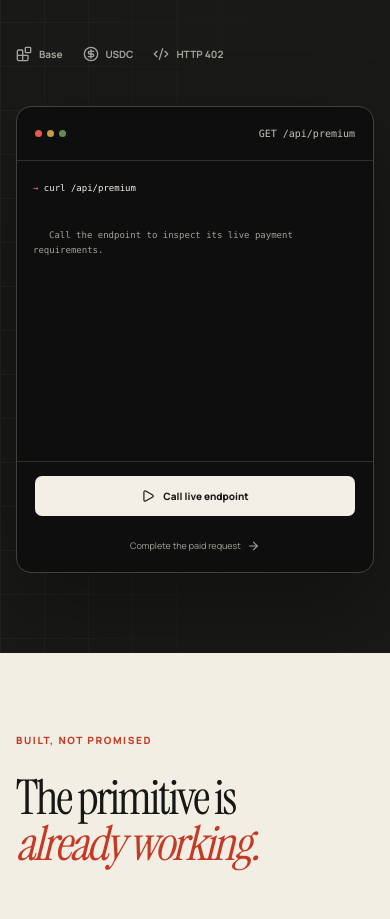
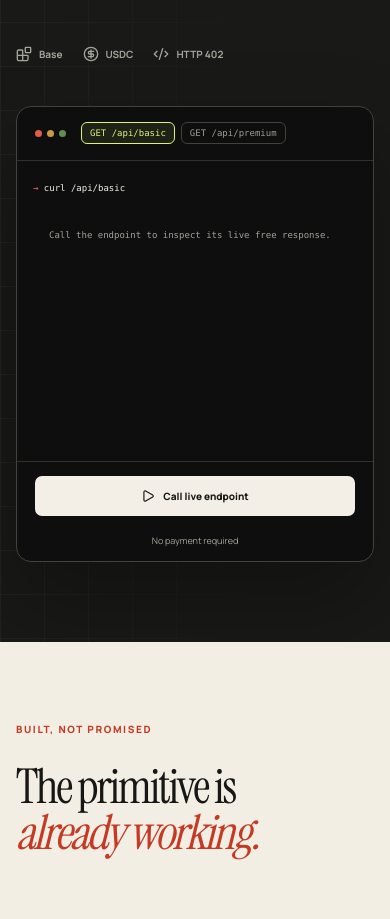
Before and after one commit to tonkaxxx/agent_pay, a Next.js app in the folder web/: page / in a window 390 px wide. Shown: the part 3230-4149 px from the top of the page. Built offline with nearby package versions, Linux system fonts and the light colour scheme; no server answers.

Commit message:
feat: new free api

```diff
--- /dev/null
+++ b/web/src/app/api/basic/route.ts
@@ -0,0 +1,6 @@
+import { createBasicHandler } from "@/features/basic-api/handler";
+
+export const runtime = "nodejs";
+export const dynamic = "force-dynamic";
+
+export const GET = createBasicHandler();
--- a/web/src/app/globals.css
+++ b/web/src/app/globals.css
@@ -104,7 +104,10 @@ button { font: inherit; }
 .window-dots span:first-child { background: #e55a48; }
 .window-dots span:nth-child(2) { background: #c99a42; }
 .window-dots span:last-child { background: #648d55; }
-.api-console__endpoint { color: #c4c2ba; }
+.api-console__tabs { display: flex; gap: 6px; justify-content: center; }
+.api-console__tab { padding: 5px 10px; border: 1px solid #41423b; border-radius: 6px; background: transparent; color: #9b9d94; font-family: inherit; font-size: 10px; cursor: pointer; transition: color .2s ease, border-color .2s ease, background .2s ease; }
+.api-console__tab:hover { color: #c4c2ba; }
+.api-console__tab.is-active { border-color: var(--acid); color: var(--acid); background: rgba(217,244,122,.08); }
 .api-console__status { justify-self: end; color: #9b9d94; }
 .api-console__status.is-live { color: var(--acid); }
 .api-console__body { min-height: 330px; padding: 28px; font-family: ui-monospace, SFMono-Regular, Menlo, monospace; font-size: 11px; line-height: 1.75; }
@@ -266,7 +269,8 @@ button { font: inherit; }
   .step-arrow { display: none; }
   .live-api-section { padding-left: 16px; padding-right: 16px; }
   .api-console__bar { grid-template-columns: auto 1fr; gap: 15px; }
-  .api-console__endpoint { justify-self: end; }
+  .api-console__tabs { justify-content: flex-start; }
+  .api-console__tab { font-size: 9px; padding: 5px 8px; white-space: nowrap; }
   .api-console__status { display: none; }
   .api-console__body { min-height: 300px; padding: 20px 16px; font-size: 9px; }
   .api-console__footer { align-items: stretch; flex-direction: column; }
--- a/web/src/components/live-api-demo.tsx
+++ b/web/src/components/live-api-demo.tsx
@@ -2,6 +2,8 @@
 
 import { ArrowRight, LoaderCircle, Play, RotateCcw } from "lucide-react";
 import { useState } from "react";
+
+type Endpoint = "basic" | "premium";
 
 type DemoState =
   | { readonly kind: "idle" }
@@ -9,13 +11,19 @@ type DemoState =
   | { readonly kind: "response"; readonly status: number; readonly payload: unknown }
   | { readonly kind: "error" };
 
+const endpoints: Readonly<Record<Endpoint, { readonly path: string; readonly url: string }>> = {
+  basic: { path: "GET /api/basic", url: "/api/basic" },
+  premium: { path: "GET /api/premium", url: "/api/premium" },
+};
+
 export function LiveApiDemo() {
+  const [endpoint, setEndpoint] = useState<Endpoint>("basic");
   const [state, setState] = useState<DemoState>({ kind: "idle" });
 
   async function callEndpoint() {
     setState({ kind: "loading" });
     try {
-      const response = await fetch("/api/premium", {
+      const response = await fetch(endpoints[endpoint].url, {
         cache: "no-store",
         headers: { Accept: "application/json" },
       });
@@ -26,6 +34,12 @@ export function LiveApiDemo() {
     }
   }
 
+  function selectEndpoint(next: Endpoint) {
+    setEndpoint(next);
+    setState({ kind: "idle" });
+  }
+
+  const isPaid = endpoint === "premium";
   const statusLabel = state.kind === "response"
     ? `${state.status} ${state.status === 402 ? "Payment Required" : "Response"}`
     : "Ready";
@@ -34,17 +48,32 @@ export function LiveApiDemo() {
     <div className="api-console" aria-live="polite">
       <div className="api-console__bar">
         <div className="window-dots" aria-hidden="true"><span /><span /><span /></div>
-        <span className="api-console__endpoint">GET /api/premium</span>
+        <div className="api-console__tabs" role="tablist" aria-label="Demo endpoint">
+          {(Object.keys(endpoints) as Endpoint[]).map((key) => (
+            <button
+              key={key}
+              className={`api-console__tab${endpoint === key ? " is-active" : ""}`}
+              type="button"
+              role="tab"
+              aria-selected={endpoint === key}
+              onClick={() => selectEndpoint(key)}
+            >
+              {endpoints[key].path}
+            </button>
+          ))}
+        </div>
         <span className={`api-console__status${state.kind === "response" ? " is-live" : ""}`}>
           {statusLabel}
         </span>
       </div>
       <div className="api-console__body">
-        <div className="request-line"><span>→</span> curl /api/premium</div>
+        <div className="request-line"><span>→</span> curl {endpoints[endpoint].url}</div>
         {state.kind === "idle" && (
           <div className="console-placeholder">
             <span className="console-cursor" aria-hidden="true" />
-            Call the endpoint to inspect its live payment requirements.
+            {isPaid
+              ? "Call the endpoint to inspect its live payment requirements."
+              : "Call the endpoint to inspect its live free response."}
           </div>
         )}
         {state.kind === "loading" && (
@@ -74,8 +103,12 @@ export function LiveApiDemo() {
           {state.kind === "idle" ? <Play aria-hidden="true" /> : <RotateCcw aria-hidden="true" />}
           {state.kind === "idle" ? "Call live endpoint" : "Run again"}
         </button>
-        <a className="console-docs" href="/docs#agent">Complete the paid request <ArrowRight aria-hidden="true" /></a>
-        <span className="console-network">Base Mainnet · real funds</span>
+        {isPaid ? (
+          <a className="console-docs" href="/docs#agent">Complete the paid request <ArrowRight aria-hidden="true" /></a>
+        ) : (
+          <span className="console-docs">No payment required</span>
+        )}
+        <span className="console-network">{isPaid ? "Base Mainnet · real funds" : "Free · no payment required"}</span>
       </div>
     </div>
   );
--- /dev/null
+++ b/web/src/features/basic-api/handler.ts
@@ -0,0 +1,11 @@
+const noStoreHeaders = {
+  "Cache-Control": "no-store",
+} as const;
+
+export function createBasicHandler() {
+  return async (_request: Request): Promise<Response> =>
+    Response.json({
+      basicData: "Free public data from AgentPay — no payment required.",
+      tier: "free",
+    }, { status: 200, headers: noStoreHeaders });
+}
```
Also changed, not shown: 2 other files (tests, documents, lock files or other folders).
